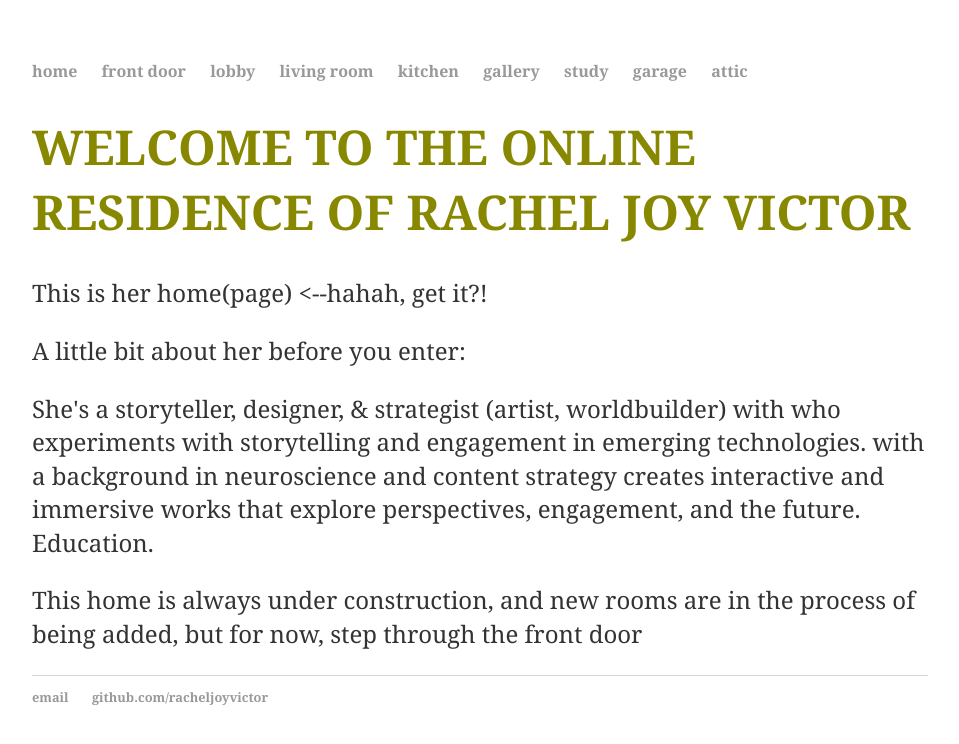
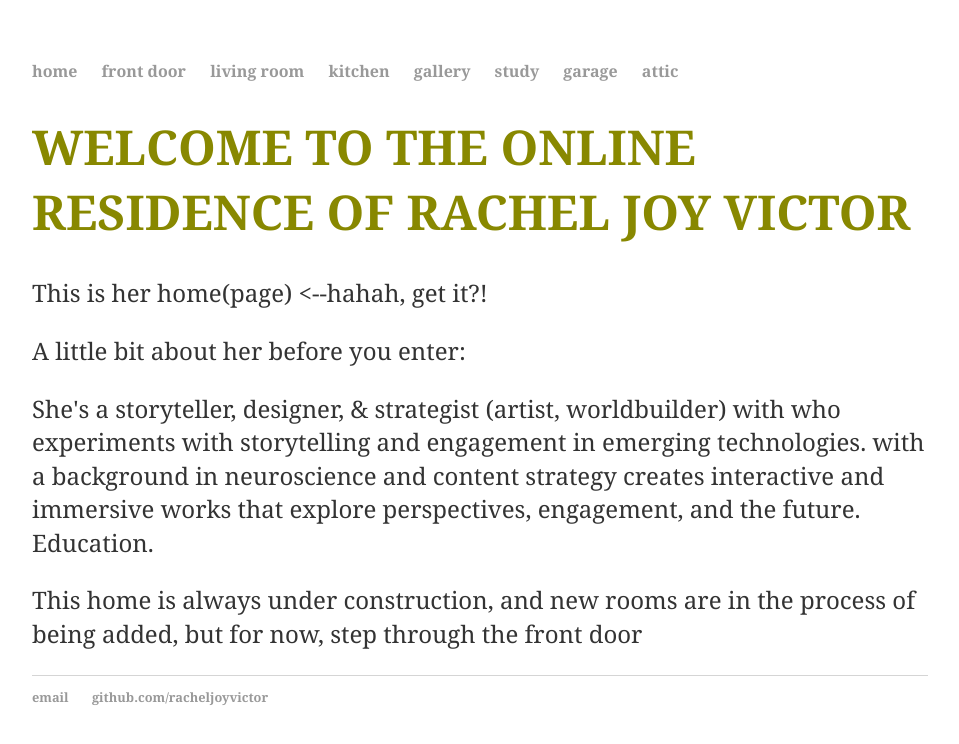
Before and after one commit to racheljoyvictor/racheljoyvictor.github.io, a Jekyll site: the page built from index.html, in a window 1280 px wide. Shown: the top 744 px of the page, without its empty margins (160-1119 px from the left). Built offline with Jekyll 4.4.1, drawn with Linux system fonts in a browser that asks for light colours.

Commit message:
Update default.html

```diff
--- a/_layouts/default.html
+++ b/_layouts/default.html
@@ -10,7 +10,6 @@
 	    		<ul>
 	        		<li><a href="/">home</a></li>
 		        	<li><a href="/frontdoor">front door</a></li>
-		        	<li><a href="/lobby">lobby</a></li>
 		        	<li><a href="/livingroom">living room</a></li>
 		        	<li><a href="/kitchen">kitchen</a></li>
 	        		<li><a href="/gallery">gallery</a></li>
```
